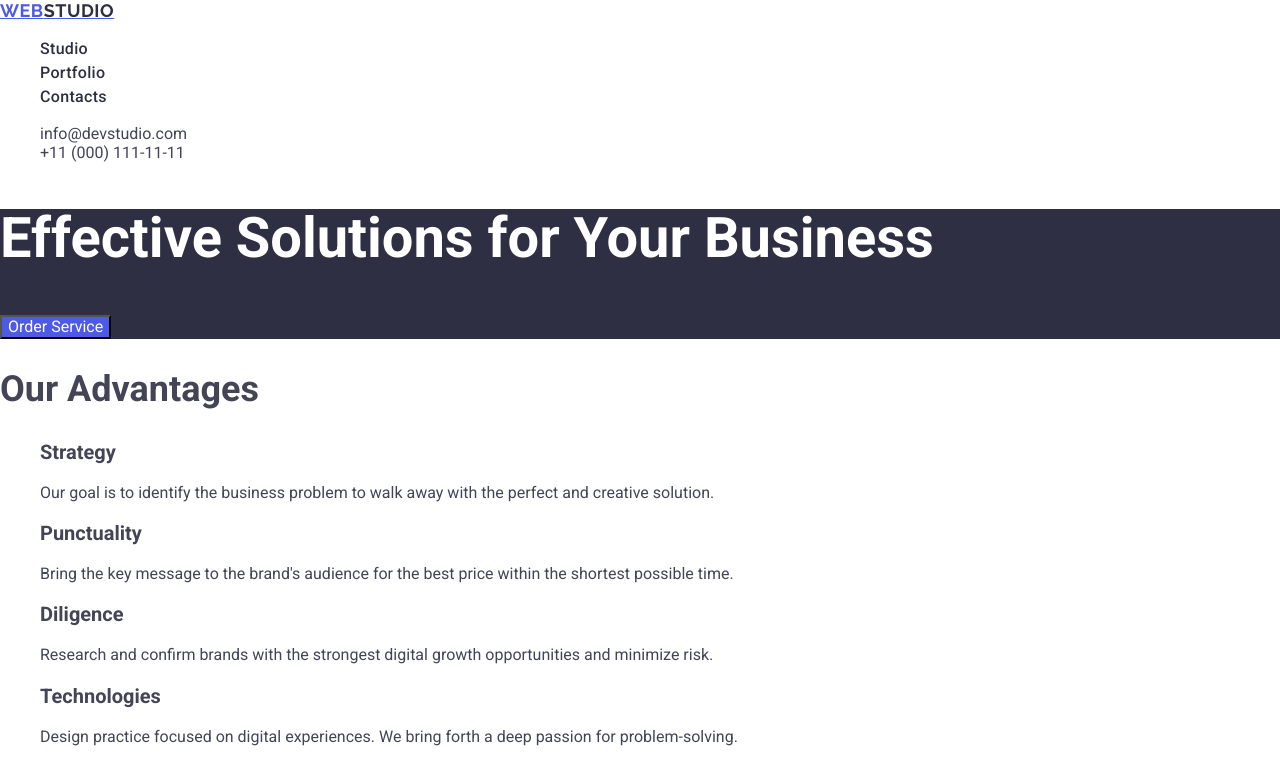
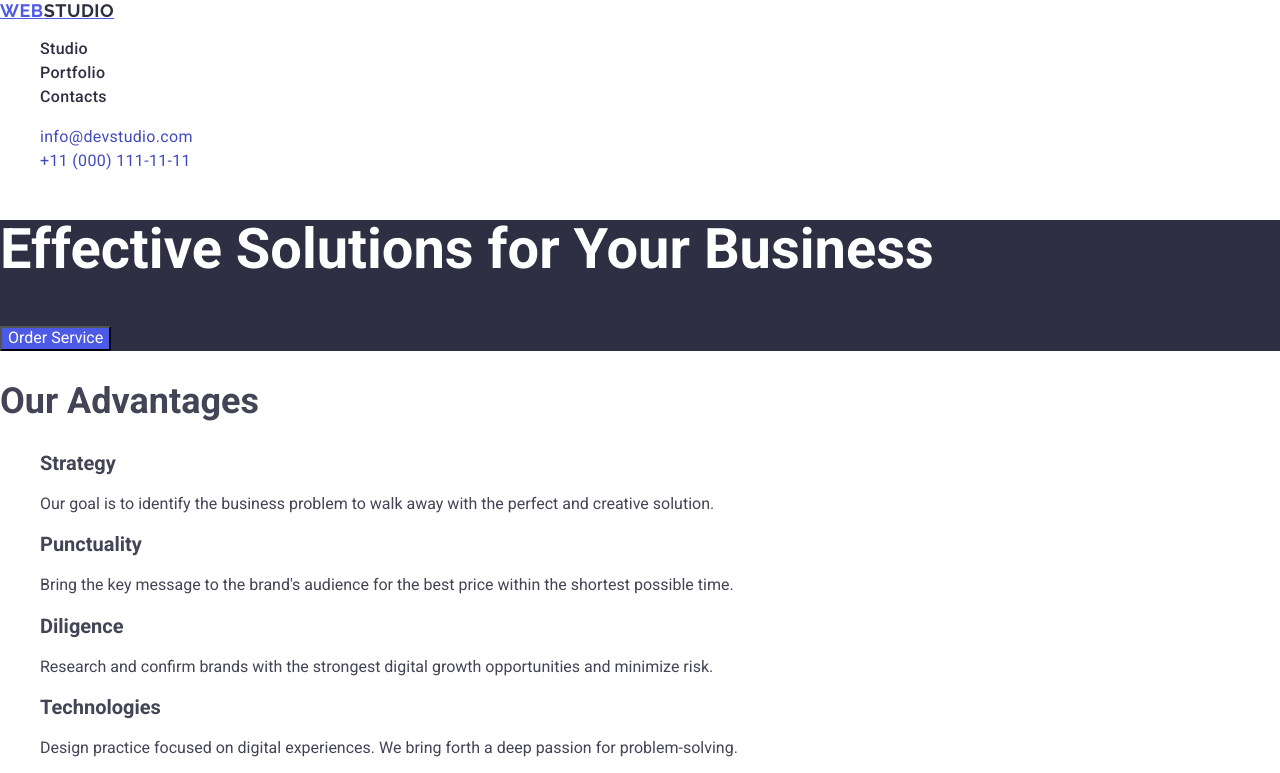
Before and after one commit to e-macro/goit-markup-hw-02, a plain HTML site: page index.html in a window 1280 px wide. Shown: the top 773 px of the page. Drawn offline with nearby package versions, Linux system fonts and the light colour scheme.

Commit message:
fixed new mistakes

```diff
--- a/css/styles.css
+++ b/css/styles.css
@@ -54,11 +54,13 @@ button:active {
 
 .address-nav {
     font-style: normal;
+    line-height: 1.5;
+    letter-spacing: 0.02em;
 }
 
 .address-nav .contact {
     text-decoration: none;
-    color: inherit;
+    color: #404BBF;
 }
 
 .address-nav .contact:hover,
--- a/index.html
+++ b/index.html
@@ -34,8 +34,8 @@
           </li>
         </ul>
       </nav>
-      <address>
-        <ul class="address-nav">
+      <address class="address-nav">
+        <ul>
           <li>
             <a href="mailto:info@devstudio.com" class="contact"
               >info@devstudio.com</a
```
